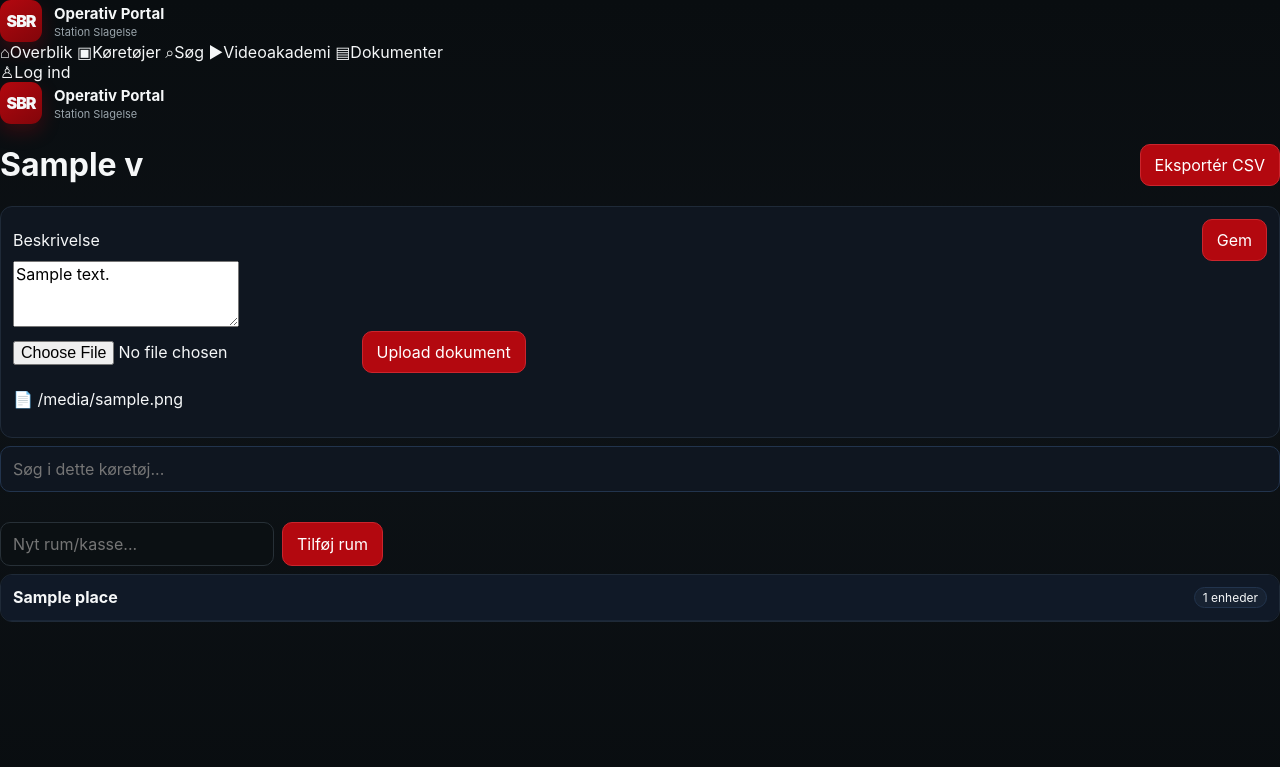
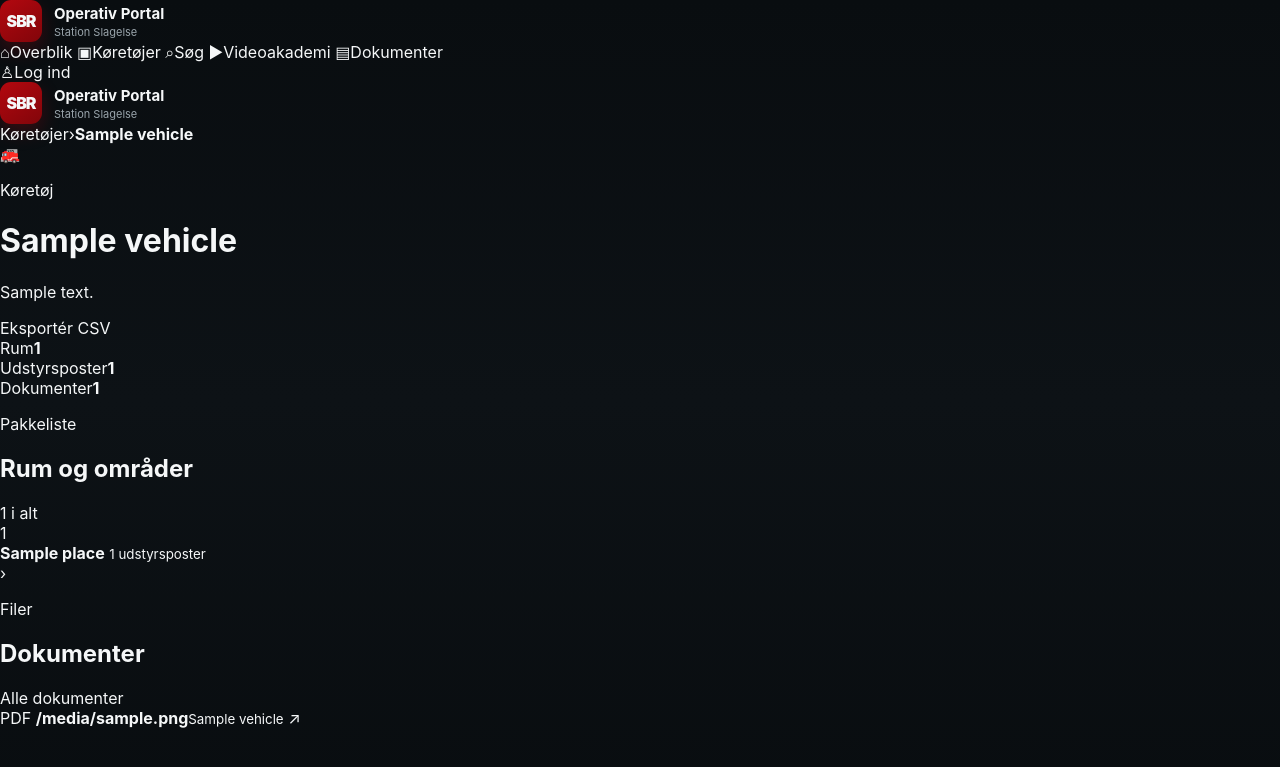
Before and after one commit to flr45/Pakkeliste_SBR, a FastAPI app: template templates/vehicle.html in a window 1280 px wide. Shown: the top 767 px of the page. Run offline with FastAPI, Linux system fonts and the light colour scheme; the visitor is signed in with stand-in values (Sample User, id 1); tables that the repository leaves empty hold one stand-in row (values such as "Sample post"); the template is opened without the code that fills it: most values are stand-ins (such as "Sample title", 1, 10 or a date in 2020).

Commit message:
Redesign vehicle overview as dedicated page

```diff
--- a/templates/vehicle.html
+++ b/templates/vehicle.html
@@ -1,174 +1,92 @@
 {% extends "base.html" %}
+{% block title %}{{ vehicle.name }} · SBR Operativ Portal{% endblock %}
 {% block content %}
-<div class="row between vhead">
-  <h1>{{ v.name }}</h1>
-  <a class="btn" href="/vehicle/{{ v.id }}/export">Eksportér CSV</a>
-</div>
+<nav class="breadcrumbs" aria-label="Brødkrummer">
+  <a href="/vehicles">Køretøjer</a><span>›</span><strong>{{ vehicle.name }}</strong>
+</nav>
 
-<div class="card">
-  <label class="row between wrap">
-    <span>Beskrivelse</span>
-    {% if request.session.get('user') %}
-    <button id="saveDesc" class="btn">Gem</button>
-    {% endif %}
-  </label>
-  <textarea id="desc" rows="3" placeholder="Skriv en kort tekst om køretøjet...">{{ v.description }}</textarea>
+<header class="vehicle-header">
+  <div class="vehicle-identity">
+    <div class="vehicle-hero-icon">🚒</div>
+    <div>
+      <p class="kicker">Køretøj</p>
+      <h1>{{ vehicle.name }}</h1>
+      <p class="lead">{{ vehicle.description or 'Der er endnu ikke tilføjet en beskrivelse af køretøjet.' }}</p>
+    </div>
+  </div>
+  <div class="header-actions">
+    <a class="secondary-button" href="/vehicle/{{ vehicle.id }}/export">Eksportér CSV</a>
+  </div>
+</header>
 
-  {% if request.session.get('user') %}
-  <div class="row gap">
-    <form id="docForm" enctype="multipart/form-data">
+<section class="stat-row vehicle-stats">
+  <div class="stat"><span>Rum</span><strong>{{ vehicle.place_count }}</strong></div>
+  <div class="stat"><span>Udstyrsposter</span><strong>{{ vehicle.item_count }}</strong></div>
+  <div class="stat"><span>Dokumenter</span><strong>{{ vehicle.docs|length }}</strong></div>
+</section>
+
+{% if logged %}
+<details class="admin-drawer">
+  <summary>Redigér køretøj</summary>
+  <div class="admin-drawer-body">
+    <label class="field-label" for="desc">Beskrivelse</label>
+    <textarea id="desc" rows="4" placeholder="Kort beskrivelse af køretøjets funktion">{{ vehicle.description }}</textarea>
+    <button id="saveDesc" class="primary-button" type="button">Gem beskrivelse</button>
+
+    <hr>
+
+    <form id="newPlaceForm" class="form-row">
+      <input name="name" placeholder="Navn på nyt rum" required>
+      <button class="primary-button" type="submit">Tilføj rum</button>
+    </form>
+
+    <form id="docForm" class="form-row" enctype="multipart/form-data">
       <input type="file" name="file" required>
-      <button class="btn" type="submit">Upload dokument</button>
+      <button class="secondary-button" type="submit">Upload dokument</button>
     </form>
   </div>
-  {% endif %}
-
-  {% if v.docs and v.docs|length %}
-  <ul class="docs">
-    {% for d in v.docs %}
-      <li><a href="{{ d.path }}" target="_blank">📄 {{ d.filename }}</a></li>
-    {% endfor %}
-  </ul>
-  {% endif %}
-</div>
-
-<input id="localSearch" class="search" placeholder="Søg i dette køretøj...">
-
-{% if request.session.get('user') %}
-<div class="row gap">
-  <form id="newPlaceForm" class="inline-form">
-    <input name="name" placeholder="Nyt rum/kasse..." required>
-    <button class="btn" type="submit">Tilføj rum</button>
-  </form>
-</div>
+</details>
 {% endif %}
 
-<div id="places">
-  {% for p in v.places %}
-  <details class="place" id="place-{{ p.id }}">
-    <summary>
-      <b class="pname" {% if request.session.get('user') %}contenteditable="true" data-pid="{{ p.id }}"{% endif %}>{{ p.name }}</b>
-      <span class="badge">{{ p["items"] | length }} enheder</span>
-    </summary>
-    {% if request.session.get('user') %}
-    <form class="inline-form small addItemForm" data-pid="{{ p.id }}">
-      <input name="name" placeholder="Nyt udstyr..." required>
-      <input name="quantity" type="number" min="1" value="1" style="max-width:80px">
-      <input name="note" placeholder="Note (valgfri)">
-      <button class="btn" type="submit">Tilføj</button>
-    </form>
-    {% endif %}
-    <ul class="items">
-      {% for it in p["items"] %}
-      <li class="item" data-name="{{ it.name | lower }} {{ it.note | lower }}">
-        <div class="row between">
-          <div class="wrap">
-            <b>{{ it.name }}</b>
-            {% if it.note %}<span class="muted">– {{ it.note }}</span>{% endif %}
-            {% if it.photo_path %} <a href="{{ it.photo_path }}" target="_blank">📷</a>{% endif %}
-          </div>
-          <div class="row gap">
-            <span class="qty">x{{ it.quantity }}</span>
-            {% if request.session.get('user') %}
-            <label class="btn small">
-              📷
-              <input type="file" class="hidden uploadPhoto" data-itemid="{{ it.id }}">
-            </label>
-            {% endif %}
-          </div>
+<section class="section-stack">
+  <div class="section-title-row">
+    <div><p class="kicker">Pakkeliste</p><h2>Rum og områder</h2></div>
+    <span class="count-label">{{ vehicle.place_count }} i alt</span>
+  </div>
+
+  <div class="room-grid">
+    {% for place in vehicle.places %}
+      <a class="room-card" href="/vehicle/{{ vehicle.id }}/place/{{ place.id }}">
+        <div class="room-visual"><span>{{ loop.index }}</span></div>
+        <div class="room-card-copy">
+          <strong>{{ place.name }}</strong>
+          <small>{{ place["items"]|length }} udstyrsposter</small>
         </div>
-      </li>
-      {% endfor %}
-    </ul>
-  </details>
-  {% else %}
-  <p>Ingen rum/kasser endnu.</p>
-  {% endfor %}
-</div>
+        <span class="row-arrow">›</span>
+      </a>
+    {% else %}
+      <div class="empty-panel span-all"><strong>Ingen rum oprettet</strong><span>{% if logged %}Åbn “Redigér køretøj” og tilføj det første rum.{% else %}Der er endnu ikke registreret rum på køretøjet.{% endif %}</span></div>
+    {% endfor %}
+  </div>
+</section>
 
-<script>
-const vid = {{ v.id }};
+<section class="section-stack">
+  <div class="section-title-row">
+    <div><p class="kicker">Filer</p><h2>Dokumenter</h2></div>
+    <a class="text-link" href="/documents">Alle dokumenter</a>
+  </div>
+  <div class="document-list">
+    {% for doc in vehicle.docs %}
+      <a class="document-row" href="{{ doc.path }}" target="_blank" rel="noopener">
+        <span class="document-icon">PDF</span>
+        <span><strong>{{ doc.filename }}</strong><small>{{ vehicle.name }}</small></span>
+        <span class="row-arrow">↗</span>
+      </a>
+    {% else %}
+      <div class="empty-panel"><strong>Ingen dokumenter</strong><span>Manualer og SOP'er kan uploades af administrator.</span></div>
+    {% endfor %}
+  </div>
+</section>
 
-// Lokal søgning
-document.getElementById('localSearch').addEventListener('input', function(){
-  const q = this.value.trim().toLowerCase();
-  document.querySelectorAll('.place').forEach(place => {
-    let any = false;
-    place.querySelectorAll('.item').forEach(li => {
-      const hit = li.dataset.name.includes(q);
-      li.style.display = hit ? '' : 'none';
-      if (hit) any = true;
-    });
-    place.style.display = (any || q==='') ? '' : 'none';
-    if (q!=='' && any) place.open = true;
-  });
-});
-
-// Gem beskrivelse
-const saveDesc = document.getElementById('saveDesc');
-if (saveDesc){
-  saveDesc.addEventListener('click', async (e)=>{
-    e.preventDefault();
-    const fd = new FormData();
-    fd.append('description', document.getElementById('desc').value);
-    const r = await fetch(`/vehicle/${vid}/description`, {method:'POST', body:fd});
-    if(r.ok){ saveDesc.textContent='Gemt ✓'; setTimeout(()=>saveDesc.textContent='Gem',1000); }
-  });
-}
-
-// Upload dokument
-const docForm = document.getElementById('docForm');
-if (docForm){
-  docForm.addEventListener('submit', async (e)=>{
-    e.preventDefault();
-    const fd = new FormData(docForm);
-    const r = await fetch(`/vehicle/${vid}/docs`, {method:'POST', body:fd});
-    if(r.ok){ location.reload(); }
-  });
-}
-
-// Opret rum
-const newPlaceForm = document.getElementById('newPlaceForm');
-if (newPlaceForm){
-  newPlaceForm.addEventListener('submit', async (e)=>{
-    e.preventDefault();
-    const fd = new FormData(newPlaceForm);
-    const r = await fetch(`/vehicle/${vid}/places/new`, {method:'POST', body:fd});
-    if(r.ok){ location.reload(); }
-  });
-}
-
-// Rename rum (contenteditable)
-document.querySelectorAll('.pname[contenteditable="true"]').forEach(el=>{
-  el.addEventListener('blur', async ()=>{
-    const pid = el.dataset.pid;
-    const fd = new FormData();
-    fd.append('name', el.textContent.trim());
-    await fetch(`/place/${pid}/rename`, {method:'POST', body:fd});
-  });
-});
-
-// Tilføj item i rum
-document.querySelectorAll('.addItemForm').forEach(form=>{
-  form.addEventListener('submit', async (e)=>{
-    e.preventDefault();
-    const pid = form.dataset.pid;
-    const fd = new FormData(form);
-    const r = await fetch(`/place/${pid}/items/new`, {method:'POST', body:fd});
-    if(r.ok){ location.reload(); }
-  });
-});
-
-// Upload foto til item
-document.querySelectorAll('.uploadPhoto').forEach(inp=>{
-  inp.addEventListener('change', async ()=>{
-    const fd = new FormData();
-    const file = inp.files[0];
-    if(!file) return;
-    fd.append('file', file);
-    const r = await fetch(`/item/${inp.dataset.itemid}/photo`, {method:'POST', body:fd});
-    if(r.ok){ location.reload(); }
-  });
-});
-</script>
+<script>window.vehicleId = {{ vehicle.id }};</script>
 {% endblock %}
```
